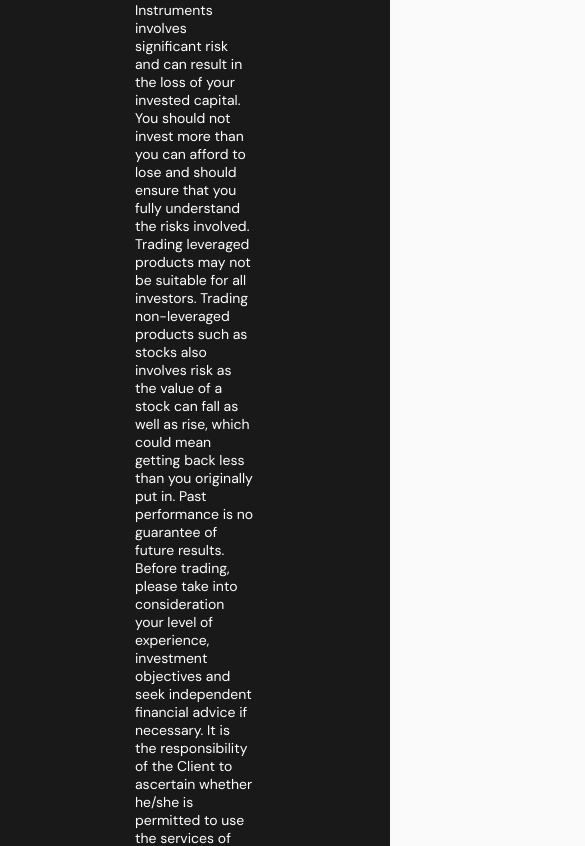
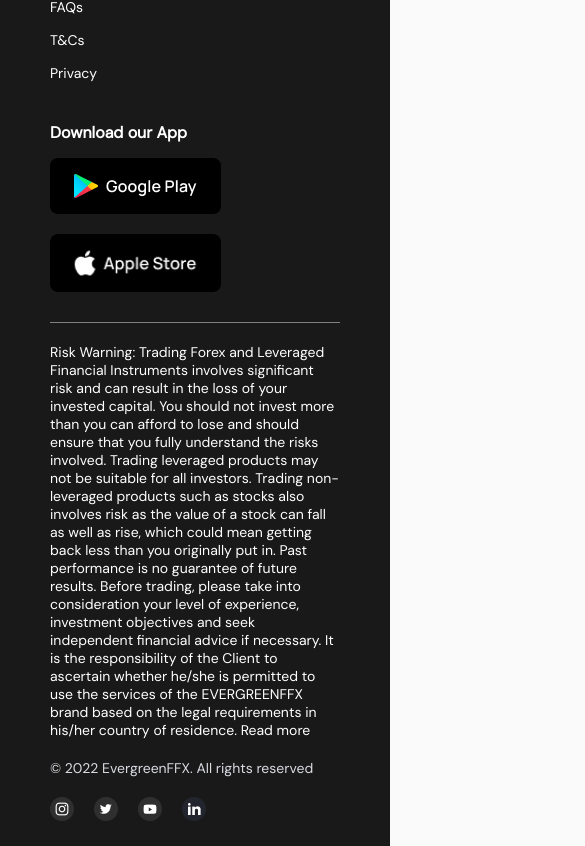
Before and after one commit to Ghasty003/Evergreenffx, a React (Vite) app: page / in a window 390 px wide. Shown: the part 6183-7029 px from the top of the page, 585 px wide, since content can reach past the window. Built offline with nearby package versions, Linux system fonts and the light colour scheme.

Commit message:
Completed Footer responsiveness

```diff
--- a/src/components/Footer.jsx
+++ b/src/components/Footer.jsx
@@ -9,6 +9,7 @@ import instagram from "../assets/Instagram.png";
 import youtube from '../assets/Youtube.png';
 
 function Footer() {
+    // alert(window.innerWidth)
     return (
         <footer>
 
@@ -28,7 +29,7 @@ function Footer() {
 
                 <div>
                     <h2>Download our App</h2>
-                    <div>
+                    <div className='store'>
                         <img src={plastore} alt="image" />
                         <img src={appstore} alt="image" />
                     </div>
--- a/src/styles/footer.scss
+++ b/src/styles/footer.scss
@@ -1,8 +1,18 @@
+@mixin mobile {
+    @media (max-width: 1000px) {
+        @content;
+    }
+}
+
 footer {
     background: #191919;
     color: white;
     padding: 96px 135px;
     margin-top: 100px;
+
+    @media (max-width: 1170px) {
+        padding: 96px 50px;
+    }
 
     > div:first-child {
         display: flex;
@@ -11,7 +21,16 @@ footer {
         border-bottom: 1px solid gray;
         padding-bottom: 20px;
 
-        > div{
+        @include mobile {
+            flex-direction: column;
+            justify-content: center;
+        }
+
+        > div {
+            @include mobile {
+                margin-top: 30px;
+                margin-bottom: 10px;
+            }
 
             h2 {
                 margin-bottom: 15px;
@@ -27,6 +46,23 @@ footer {
             div {
                 display: flex;
                 gap: 15px;
+
+                @include mobile {
+                    flex-direction: column;
+                    justify-content: center;
+                }
+            }
+        }
+
+        .store {
+            @include mobile {
+                display: flex;
+                flex-direction: row;
+            }
+
+            @media (max-width: 535px) {
+                flex-direction: column;
+                gap: 20px;
             }
         }
     }
@@ -47,6 +83,12 @@ footer {
         align-items: center;
         margin-top: 20px;
 
+        @media (max-width: 535px) {
+            flex-direction: column;
+            align-items: flex-start;
+            gap: 20px;
+        }
+
         p {
             color: #D9DBE1;
             font-weight: 400;
@@ -58,6 +100,10 @@ footer {
             img {
                 margin-right: 10px;
                 cursor: pointer;
+
+                @media (max-width: 535px) {
+                    margin-right: 20px;
+                }
             }
         }
     }
```
